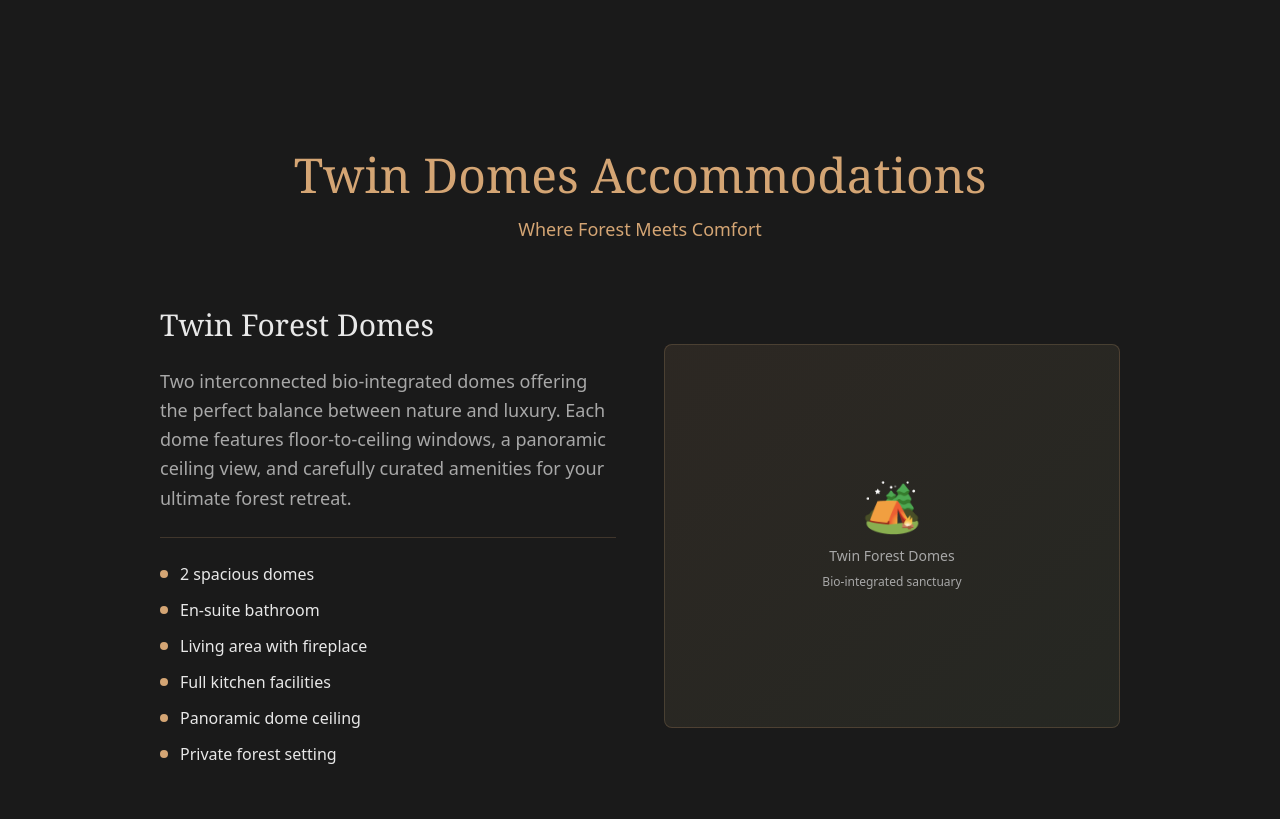
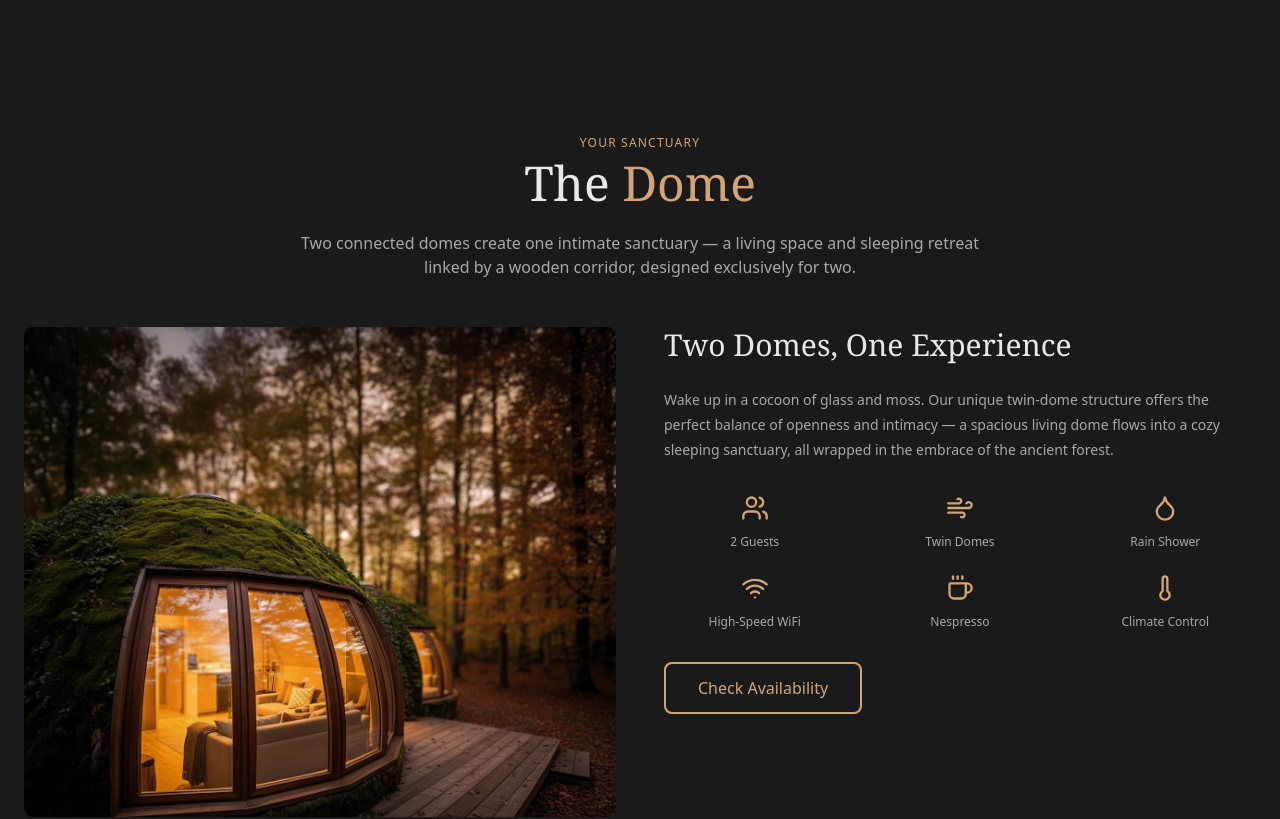
Before and after one commit to TNLConsulting/escapia, a Next.js app: page / in a window 1280 px wide. Shown: the part 1400-2219 px from the top of the page. Built offline with nearby package versions, Linux system fonts and the light colour scheme.

Commit message:
Add Accommodations section with photo and specs - exact from preview

```diff
--- a/src/components/Accommodations.tsx
+++ b/src/components/Accommodations.tsx
@@ -1,54 +1,68 @@
 "use client";
 
-import { useLanguage } from "@/contexts/LanguageContext";
-import { translations } from "@/lib/translations";
+import { Users, Wind, Droplet, Wifi, Coffee, Thermometer } from "lucide-react";
 
 export function Accommodations() {
-  const { language } = useLanguage();
-  const t = translations[language];
+  const specs = [
+    { icon: Users, label: "2 Guests" },
+    { icon: Wind, label: "Twin Domes" },
+    { icon: Droplet, label: "Rain Shower" },
+    { icon: Wifi, label: "High-Speed WiFi" },
+    { icon: Coffee, label: "Nespresso" },
+    { icon: Thermometer, label: "Climate Control" }
+  ];
 
   return (
-    <section id="accommodations" className="w-full section-padding" style={{ backgroundColor: '#1a1a1a' }}>
-      <div className="container-narrow">
-        <h2 className="text-4xl md:text-5xl font-serif font-light text-center mb-4" style={{ color: '#d4a574' }}>
-          {t.accommodations.title}
+    <section id="accommodations" className="w-full py-20" style={{ backgroundColor: "#1a1a1a" }}>
+      <div className="max-w-7xl mx-auto px-6">
+        <p className="text-xs tracking-widest uppercase text-center mb-2" style={{ color: "#d4a574" }}>Your Sanctuary</p>
+        <h2 className="text-5xl font-serif font-light text-center mb-6" style={{ color: "#e8e8e8" }}>
+          The <span style={{ color: "#d4a574" }}>Dome</span>
         </h2>
-
-        <p className="text-center text-lg mb-16" style={{ color: '#d4a574' }}>
-          {t.accommodations.description}
+        <p className="text-center max-w-3xl mx-auto mb-12" style={{ color: "#a8a8a8" }}>
+          Two connected domes create one intimate sanctuary — a living space and sleeping retreat<br />
+          linked by a wooden corridor, designed exclusively for two.
         </p>
 
-        <div className="grid grid-cols-1 md:grid-cols-2 gap-12 items-center">
-          <div className="space-y-6">
-            <h3 className="text-3xl font-serif font-light" style={{ color: '#e8e8e8' }}>
-              {t.accommodations.twinDomeTitle}
+        <div className="grid md:grid-cols-2 gap-12 items-start">
+          {/* Left - Photo */}
+          <div className="rounded-lg overflow-hidden">
+            <img src="/dome-exterior.jpg" alt="Twin dome exterior" className="w-full h-auto rounded-lg" />
+          </div>
+
+          {/* Right - Content */}
+          <div>
+            <h3 className="text-3xl font-serif font-light mb-6" style={{ color: "#e8e8e8" }}>
+              Two Domes, One Experience
             </h3>
-            <p className="leading-relaxed text-lg" style={{ color: '#a8a8a8' }}>
-              {t.accommodations.twinDomeDesc}
+            <p className="text-sm mb-8" style={{ color: "#a8a8a8", lineHeight: "1.8" }}>
+              Wake up in a cocoon of glass and moss. Our unique twin-dome structure offers the perfect balance of openness and intimacy — a spacious living dome flows into a cozy sleeping sanctuary, all wrapped in the embrace of the ancient forest.
             </p>
 
-            <div className="space-y-3 pt-6" style={{ borderTop: '1px solid rgba(212, 165, 116, 0.2)' }}>
-              {t.accommodations.specs.map((spec, index) => (
-                <div key={index} className="flex items-center gap-3">
-                  <div className="w-2 h-2 rounded-full flex-shrink-0" style={{ backgroundColor: '#d4a574' }} />
-                  <span style={{ color: '#e8e8e8' }}>{spec}</span>
-                </div>
-              ))}
+            {/* Icons Grid */}
+            <div className="grid grid-cols-3 gap-6 mb-8">
+              {specs.map((spec, i) => {
+                const Icon = spec.icon;
+                return (
+                  <div key={i} className="text-center">
+                    <div className="mb-3 flex justify-center">
+                      <Icon size={28} style={{ color: "#d4a574" }} />
+                    </div>
+                    <p className="text-xs" style={{ color: "#a8a8a8" }}>{spec.label}</p>
+                  </div>
+                );
+              })}
             </div>
-          </div>
 
-          <div
-            className="relative rounded-lg h-96 flex items-center justify-center"
-            style={{
-              background: 'linear-gradient(to bottom right, rgba(212, 165, 116, 0.1), rgba(139, 157, 111, 0.1))',
-              border: '1px solid rgba(212, 165, 116, 0.2)',
-            }}
-          >
-            <div className="text-center">
-              <div className="text-5xl mb-4">🏕️</div>
-              <p className="text-sm" style={{ color: '#a8a8a8' }}>Twin Forest Domes</p>
-              <p className="text-xs mt-2" style={{ color: '#a8a8a8' }}>Bio-integrated sanctuary</p>
-            </div>
+            <button
+              className="px-8 py-3 rounded-lg font-medium border-2 transition-all"
+              style={{
+                borderColor: "#d4a574",
+                color: "#d4a574",
+              }}
+            >
+              Check Availability
+            </button>
           </div>
         </div>
       </div>
```
